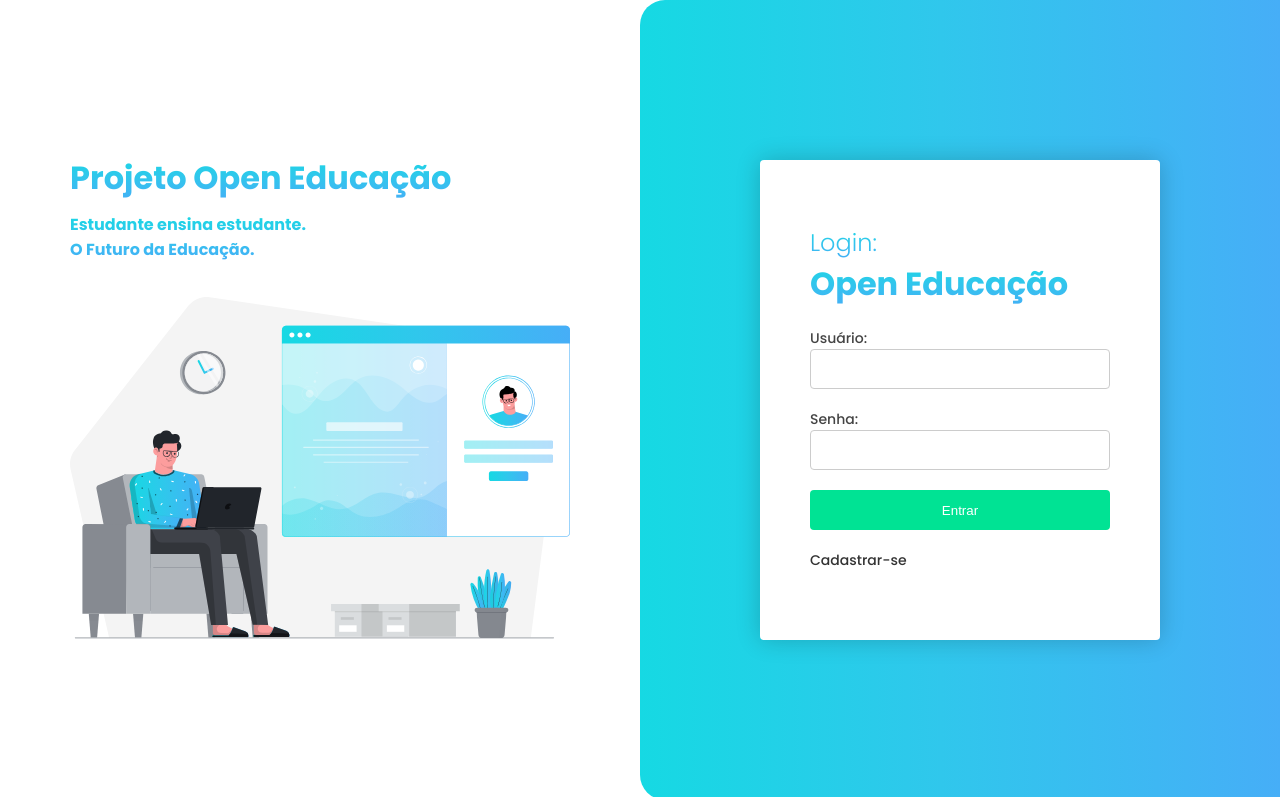
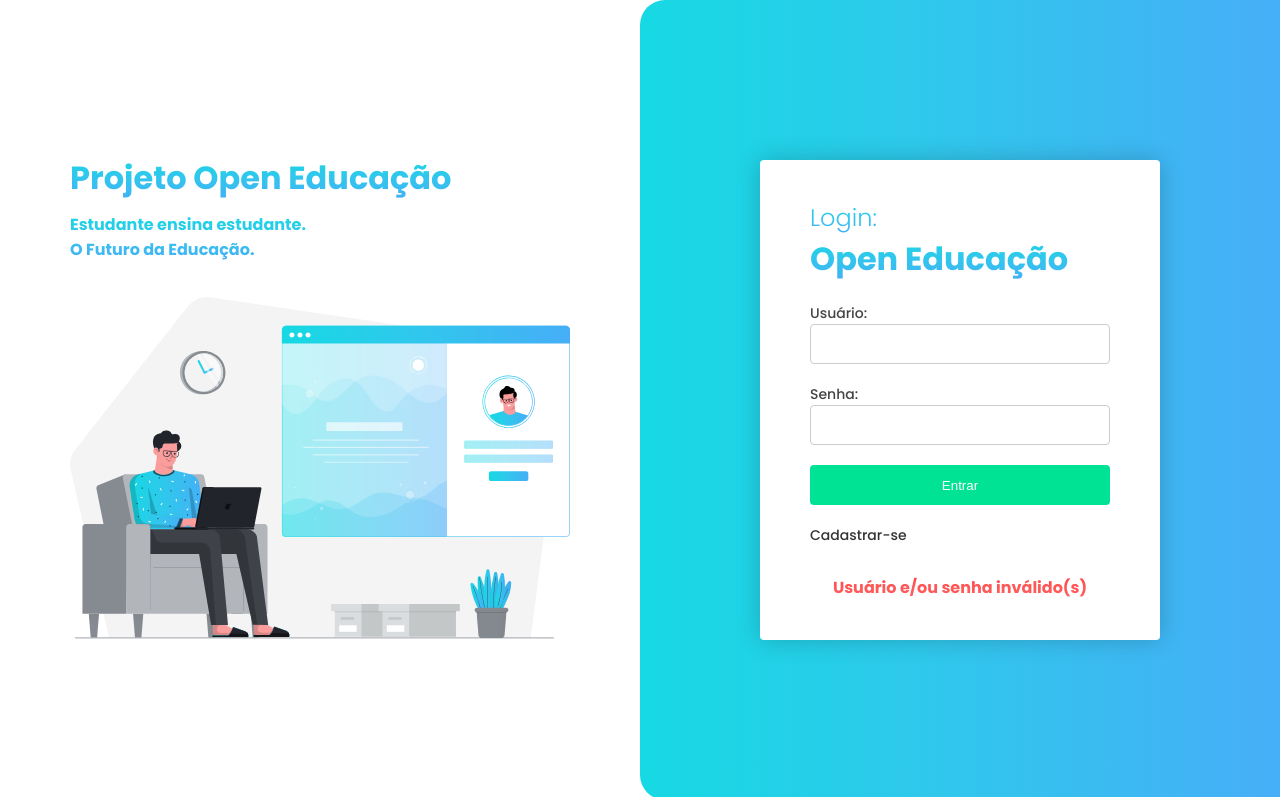
Before and after one commit to caiobarbosadev/open-educacao, a PHP site: page /views/login.php in a window 1280 px wide. Shown: the top 797 px of the page. Run offline with PHP 8.4, Linux system fonts and the light colour scheme; the visitor is signed in with stand-in values (Sample User, id 1); some libraries are stand-ins or nearby versions.

Commit message:
feature: invalid password message

```diff
--- a/models/model_login.php
+++ b/models/model_login.php
@@ -5,7 +5,7 @@ include('connection.php');
 
 
 if (empty($_POST['user']) || empty($_POST['password'])) {
-    echo 'informe o login e senha!';
+    $_SESSION['nao_autenticado'] = true;
     header('Location: ../views/login.php');
     exit();
 }
@@ -19,10 +19,9 @@ join usuario ON usuario.id = login.idUsuario
 where login.ra = '{$user}' and login.senha = md5('{$password}');";
 
 $result = mysqli_query($conn, $query);
-
 $row = mysqli_num_rows($result);
 
-print_r($row);
+// print_r($row);
 if ($row == 1) {
     $Pnome_bd = mysqli_fetch_assoc($result);
     $_SESSION['id'] = $Pnome_bd['id'];
--- a/models/updateVideo.php
+++ b/models/updateVideo.php
@@ -9,7 +9,6 @@ $status = $_POST["status"];
 if ($status == "approved") {
     $updateQuery = " UPDATE video SET disponivel = 1 WHERE id = '$id' ";
 } else if ($status == "reproved") {
-
     // será necessário criar uma nova coluna no banco para vídeos recusados
 }
 
--- a/styles/login.css
+++ b/styles/login.css
@@ -61,7 +61,7 @@ main {
 }
 
 form {
-    background-color: #fff;
+    background-color: rgb(255, 255, 255);
     width: 400px;
     height: 480px;
     box-shadow: 0px 0px 25px rgba(0, 0, 0, 0.2);
@@ -147,6 +147,14 @@ label {
     font-size: 14px;
 }
 
+.invalid-credentials {
+    font-size: 32px;
+    font-weight: bold;
+    background: -webkit-linear-gradient(#ff4343 0%, #ff5757 47%, #ff5d5d 100%);
+    -webkit-background-clip: text;
+    -webkit-text-fill-color: transparent;
+}
+
 @media screen and (max-width: 1000px) {
     .inside-main-left-div img {
         width: 300px;
--- a/views/login.php
+++ b/views/login.php
@@ -45,16 +45,19 @@ session_start();
                     <div class="form-links">
                         <a href="registration.php">Cadastrar-se</a>
                     </div>
-                    <!-- <?php
+                    <?php
                             echo "<br>";
-                            // verifica se existe variavel global 'msg'
                             if (isset($_SESSION['nao_autenticado'])) {
-                                // se existir imprime a mensagem
-                                echo $_SESSION['nao_autenticado'];
+                            ?>
+                                <div class="invalid-credentials">
+                                    <p>Usuário e/ou senha inválido(s)</p>
+                                </div>
+                            <?php
+
                                 // depois de imprimir destroi a mensagem
                                 unset($_SESSION['nao_autenticado']);
                             }
-                            ?> -->
+                            ?>
             </div>
             </form>
             </div>
```
